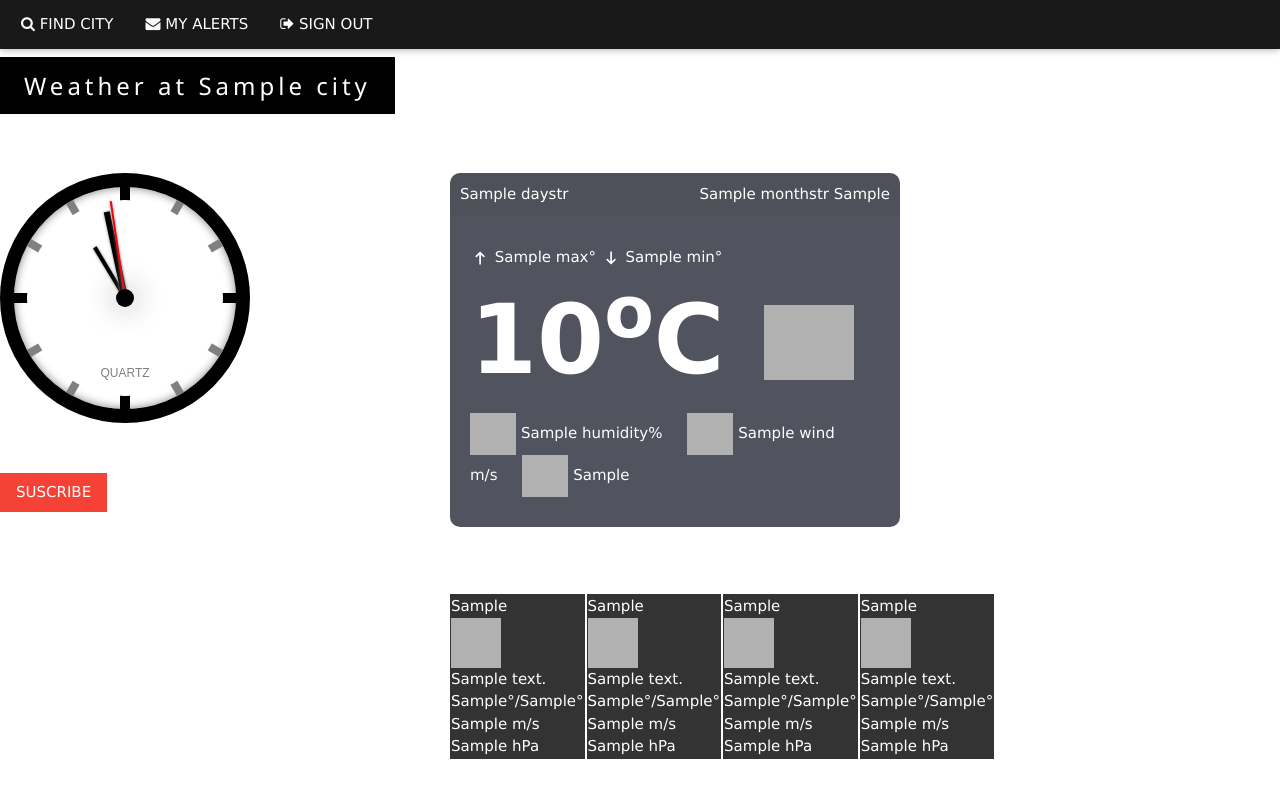
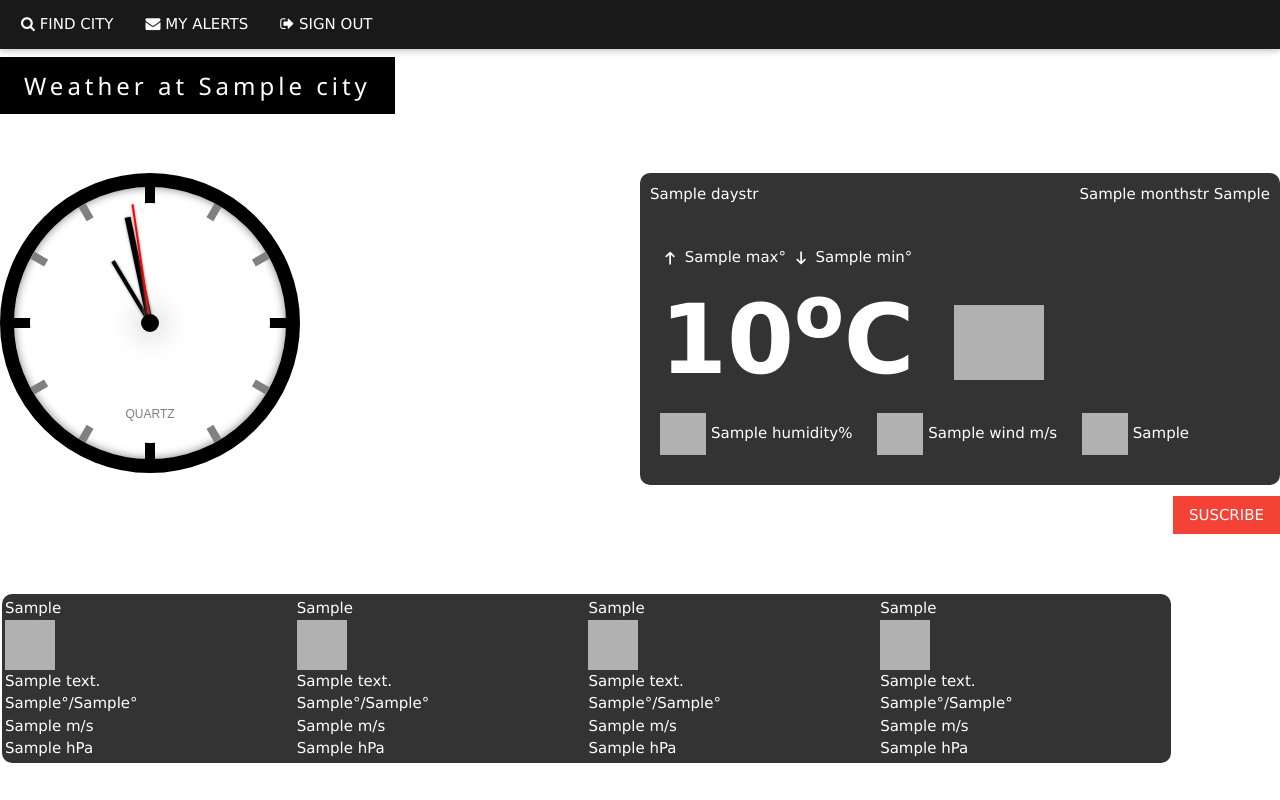
Before and after one commit to emmanuelderevel/meteo, a Django app: template city/templates/city/weather.html in a window 1280 px wide. Run offline with Django 3.2, Linux system fonts and the light colour scheme; the template is opened without the code that fills it: most values are stand-ins (such as "Sample title", 1, 10 or a date in 2020); some libraries are stand-ins or nearby versions; grey boxes are pictures that could not be loaded.

Commit message:
no message

```diff
--- a/city/static/city/style.css
+++ b/city/static/city/style.css
@@ -15,7 +15,6 @@ body, html {
     min-height: 100%;
 }
 
-.w3-wide {letter-spacing: 10px;}
 .w3-hover-opacity {cursor: pointer;}
 
 body.weather {
--- a/city/templates/city/weather.html
+++ b/city/templates/city/weather.html
@@ -13,8 +13,8 @@
     }
     .outer_face {
         position: relative;
-        width: 250px;
-        height: 250px;
+        width: 300px;
+        height: 300px;
         border-radius: 250px;
         background: white;
         box-shadow: inset 0 0 10px gray;
@@ -146,11 +146,11 @@
     }
     .container {
         display: inline-block;
-        width: 450px;
+        width: 50%;
         height: 75px;
     }
     .forecast-container {
-  background: #262936;
+  background: black;
   display: table;
   table-layout: fixed;
   width: 100%;
@@ -362,17 +362,17 @@ function calcTime(offset) {
     requestAnimationFrame(updateclock)
 </script>
   </section>
-  <section style="float:left">
+  <section style="float:right">
     <form action="{% url 'alerts' %}">
-      <br /><br /><br /><br /><br /><br /><br /><br /><br /><button class="w3-button w3-red w3-left w3-section" type="submit">SUSCRIBE</button>
+      <br /><br /><br /><br /><br /><br /><br /><br /><br /><br /><button class="w3-button w3-red w3-section" type="submit">SUSCRIBE</button>
     </form>
   </section>
 
   <section>
-    <table style="margin-left: 35%;margin-right: 50%">
+    <table style="margin-left: 0px">
       <caption ><br /><br /><br /><br /><br /><br /><br /><br /><br /><br /><br /><br /><br /><br /><b><br /></caption>
 
-        <tbody style="background-color:black;opacity:0.8;float: center"> <!-- Corps du tableau -->
+        <tbody style="background: black;display: table;table-layout: fixed;width: 100%;overflow: hidden;border-radius: 10px;margin: auto;opacity:0.8;"> <!-- Corps du tableau -->
           <tr>
             <td>{{day1}}
             <br /><img alt=" {{desc1}}" height="50" title=" {{desc1}}" width="50" class=" " src="http://openweathermap.org/img/w/{{icon1}}.png" data-reactid="25"></img>
```
